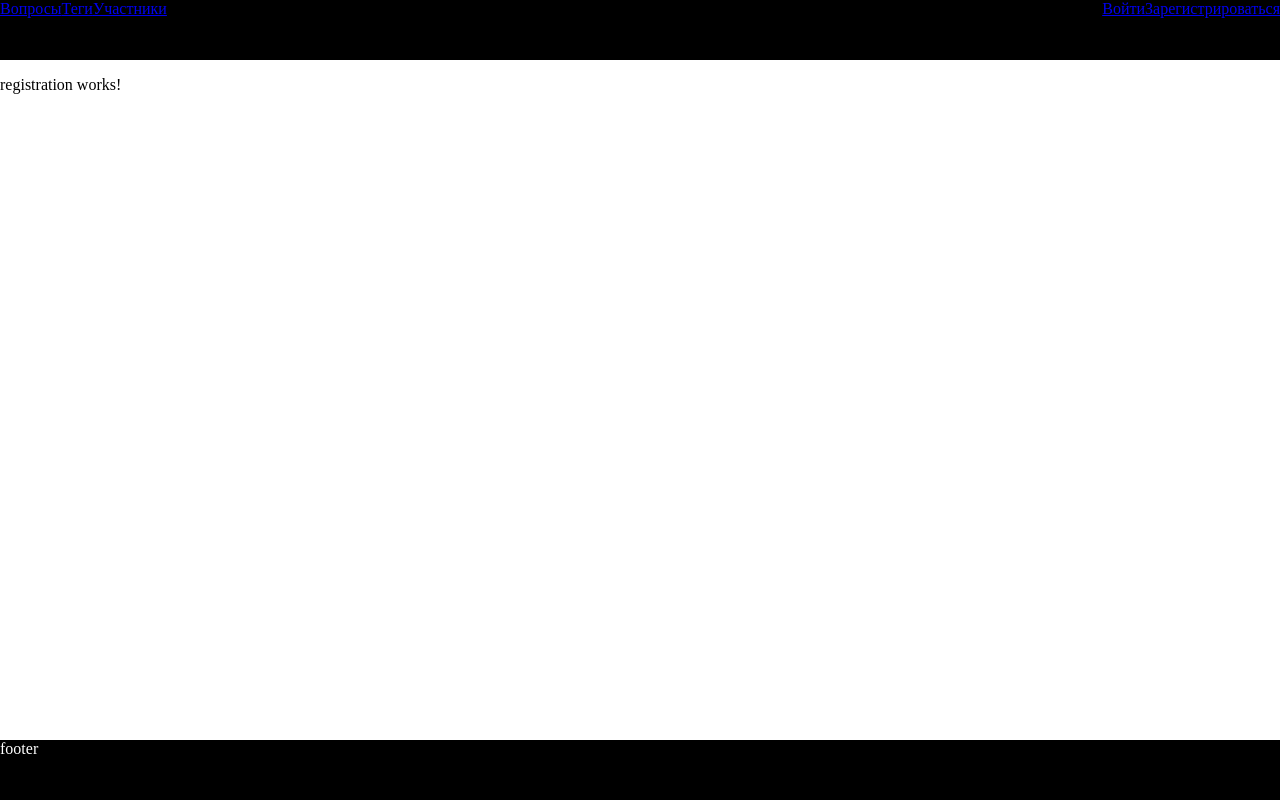
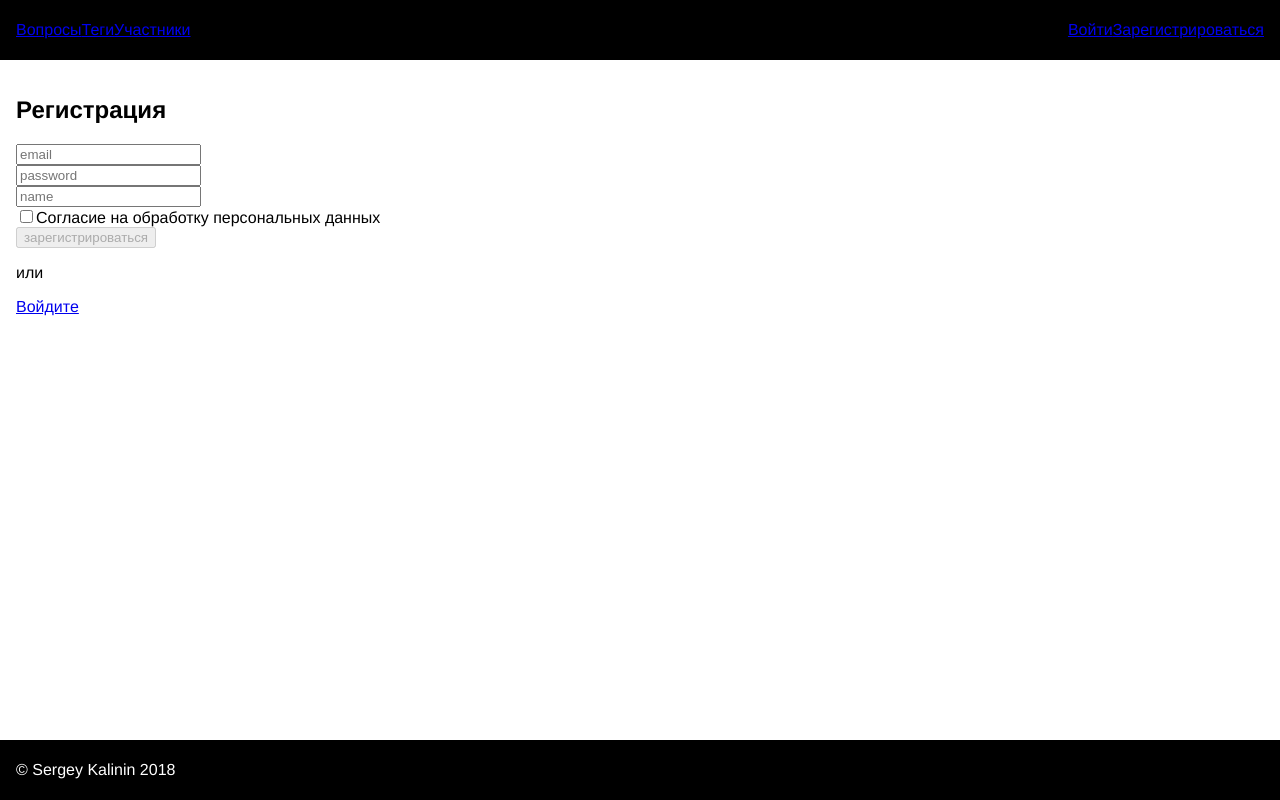
Before and after one commit to zlodiak/ng2_answers_web, an Angular app: page /registration in a window 1280 px wide. Built offline with nearby package versions, Linux system fonts and the light colour scheme.

Commit message:
vars.scss

```diff
--- a/src/app/app.component.html
+++ b/src/app/app.component.html
@@ -17,6 +17,6 @@
   </main>
 
   <footer class="footer">
-    footer
+    © Sergey Kalinin 2018
   </footer>
 </div>
--- a/src/app/app.component.scss
+++ b/src/app/app.component.scss
@@ -1,14 +1,20 @@
+@import "~vars.scss";
+
 .wrap{
 	height: 100vh;
 
 	.header{
 		background: #000;
 		color: #fff;
-		height: 60px;
+		height: 28px;
+		padding: $basic-measure;
 		overflow: hidden;
+		display: flex;
+		flex-wrap: wrap;
+		justify-content: space-between;
+		align-items: center;
 
 		.nav{
-			float: left;
 
 			.link{
 
@@ -19,19 +25,25 @@
 		}
 
 		.auth{
-			float: right;
+
 		}
 	}
 
 	.main{
+		padding: $basic-measure;
 		overflow: hidden;
-		height: calc(100% - 120px);
+		height: calc(100% - 152px);
 	}
 
 	.footer{
 		background: #000;
 		color: #fff;
-		height: 60px;
+		height: 28px;
 		overflow: hidden;
+		display: flex;
+		flex-wrap: wrap;
+		justify-content: flex-start;
+		align-items: center;
+		padding: $basic-measure;
 	}
 }
--- a/src/app/auth/auth.module.ts
+++ b/src/app/auth/auth.module.ts
@@ -1,5 +1,6 @@
 import { NgModule } from '@angular/core';
 import { CommonModule } from '@angular/common';
+import { FormsModule, ReactiveFormsModule } from '@angular/forms';
 
 import { AuthRoutingModule } from './auth-routing.module';
 
@@ -10,6 +11,8 @@ import { RegistrationComponent } from './registration/registration.component';
 
 @NgModule({
 	imports: [
+		ReactiveFormsModule,
+		FormsModule,
 		CommonModule,
 		AuthRoutingModule
 	],
--- a/src/app/auth/login/login.component.html
+++ b/src/app/auth/login/login.component.html
@@ -1,3 +1,21 @@
-<p>
-  login works!
-</p>
+<h2 class="h2">Войдите</h2>
+
+<form [formGroup]="form" (ngSubmit)="onSubmit()">
+  <div class="line">
+    <input class="email" id="email" placeholder="email" type="text" formControlName="email">
+  </div>
+
+  <div class="line">
+    <input class="password" id="password" placeholder="password" type="password" formControlName="password">
+  </div>
+
+  <div class="line">
+    <button class="submit" id="submit" type="submit" [disabled]="form.invalid">Войти</button>
+  </div>
+
+  <p>или</p>
+
+  <div class="line">
+    <a class="reg" id="reg" [routerLink]="'/registration'">Зарегистрируйтесь</a>
+  </div>
+</form>
--- a/src/app/auth/login/login.component.ts
+++ b/src/app/auth/login/login.component.ts
@@ -1,4 +1,5 @@
 import { Component, OnInit } from '@angular/core';
+import { FormGroup, FormControl, Validators } from '@angular/forms';
 
 @Component({
   selector: 'aw-login',
@@ -7,9 +8,19 @@ import { Component, OnInit } from '@angular/core';
 })
 export class LoginComponent implements OnInit {
 
+  private form: FormGroup;
+
   constructor() { }
 
   ngOnInit() {
+    this.form = new FormGroup({
+      'email': new FormControl(null, [Validators.required, Validators.email]),
+      'password': new FormControl(null, [Validators.required, Validators.minLength(6)])
+    });
+  }
+
+  private onSubmit(): void {
+
   }
 
 }
--- a/src/app/auth/registration/registration.component.html
+++ b/src/app/auth/registration/registration.component.html
@@ -1,3 +1,31 @@
-<p>
-  registration works!
-</p>
+<h2 class="h2">Регистрация</h2>
+
+<form [formGroup]="form" (ngSubmit)="onSubmit()">
+  <div class="line">
+    <input class="email" id="email" placeholder="email" type="email" formControlName="email">
+  </div>
+
+  <div class="line">
+    <input class="password" id="password" placeholder="password" type="password" formControlName="password">
+  </div>
+
+  <div class="line">
+    <input class="name" id="name" placeholder="name" type="text" formControlName="name">
+  </div>
+
+  <div class="line">
+    <label for="agree"></label>
+    <input class="checkbox" id="agree" type="checkbox" formControlName="agree">
+    <span>Согласие на обработку персональных данных</span>
+  </div>
+
+  <div class="line">
+    <button class="submit" id="submit" type="submit" [disabled]="form.invalid">зарегистрироваться</button>
+  </div>
+
+  <p>или</p>
+
+  <div class="line">
+    <a class="to-login" [routerLink]="'/login'">Войдите</a>
+  </div>
+</form>
--- a/src/app/auth/registration/registration.component.ts
+++ b/src/app/auth/registration/registration.component.ts
@@ -1,4 +1,5 @@
 import { Component, OnInit } from '@angular/core';
+import { FormGroup, FormControl, Validators } from '@angular/forms';
 
 @Component({
   selector: 'aw-registration',
@@ -7,9 +8,21 @@ import { Component, OnInit } from '@angular/core';
 })
 export class RegistrationComponent implements OnInit {
 
+  private form: FormGroup;
+
   constructor() { }
 
   ngOnInit() {
+    this.form = new FormGroup({
+      'email':    new FormControl(null, [Validators.required, Validators.email]),
+      'password': new FormControl(null, [Validators.required, Validators.minLength(6)]),
+      'name':     new FormControl(null, [Validators.required]),
+      'agree':    new FormControl(false, [Validators.requiredTrue])
+    });
+  }
+
+  private onSubmit(): void {
+
   }
 
 }
--- a/src/styles.scss
+++ b/src/styles.scss
@@ -2,4 +2,6 @@ body{
 	margin: 0;
 	padding: 0;
 	height: 100%;
+	font-family: helvetica, arial, sans-serif;
+	font-size: 16px;
 }
--- /dev/null
+++ b/src/vars.scss
@@ -0,0 +1,4 @@
+$basic-color: blue;
+$accent-color: red;
+
+$basic-measure: 16px;
```
